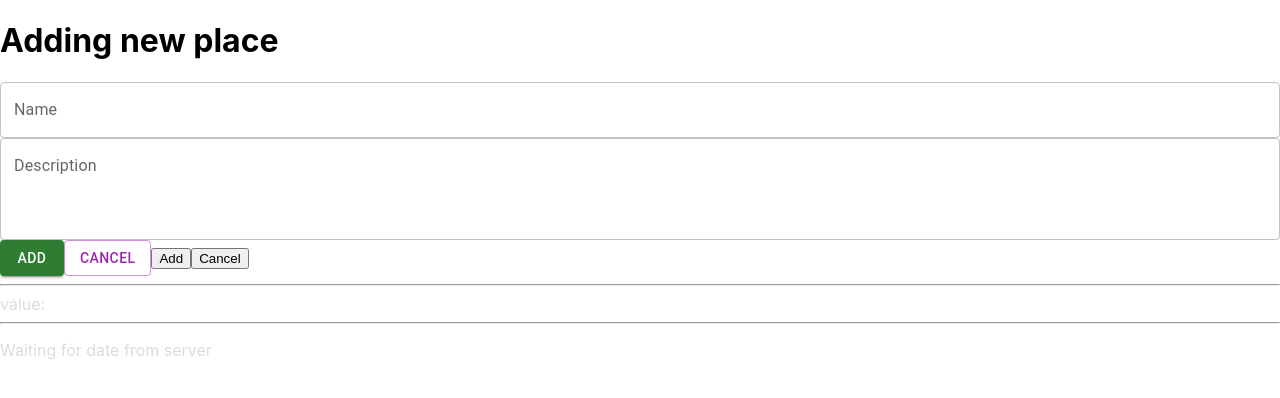
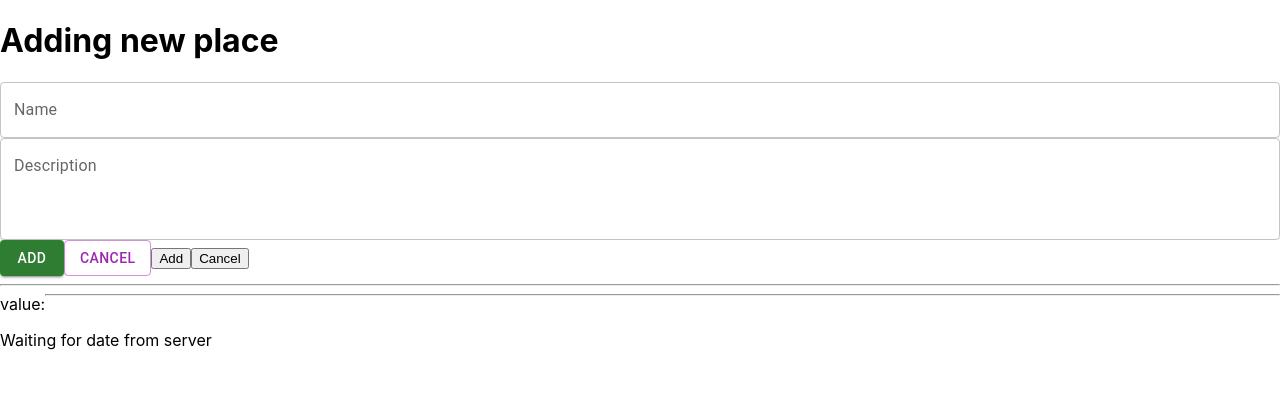
Before and after one commit to pwujczyk/ProductivityTools.Places.Web, a React (Create React App) app: page /New in a window 1280 px wide. Shown: the top 398 px of the page. Built offline with nearby package versions, Linux system fonts and the light colour scheme; no server answers; the HTML template or start-up script is replaced by a standard one.

Commit message:
move to new line

```diff
--- a/src/App.css
+++ b/src/App.css
@@ -41,8 +41,7 @@
 }
 
 .debug{
-
-    color:gainsboro;
+    clear: both; float: left; display: block; position: relative;
 }
 
 .description{
```
